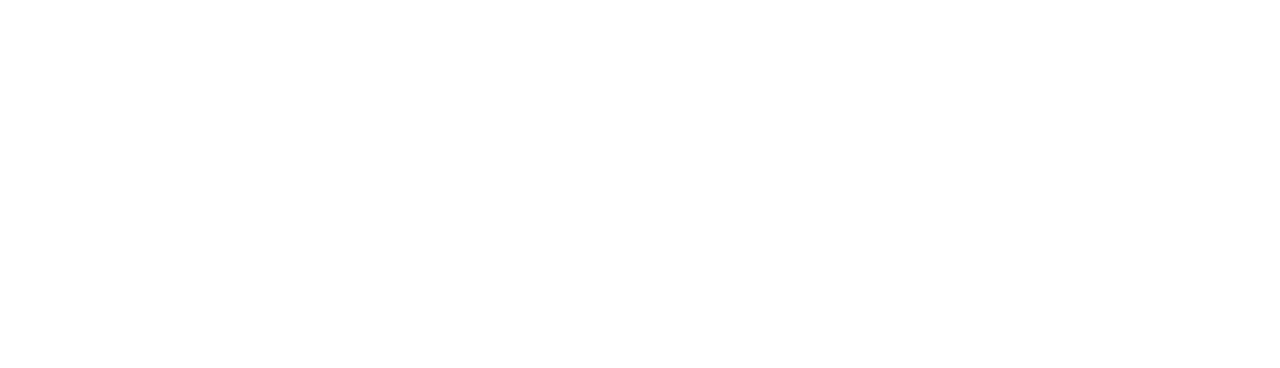
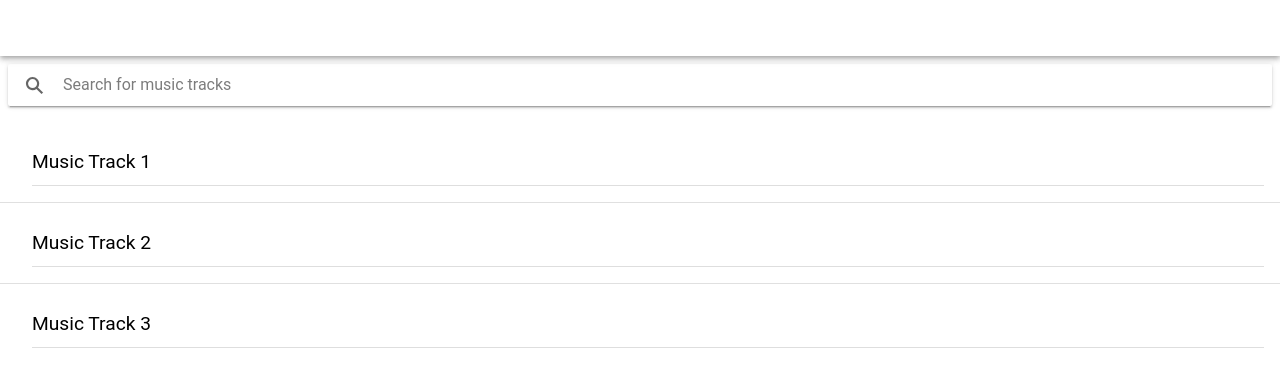
Before and after one commit to MASHAR27/BCHACKS2024, a React (Vite) app in the folder FrontEnd/: page /Share in a window 1280 px wide. Shown: the top 368 px of the page. Built offline with nearby package versions, Linux system fonts and the light colour scheme.

Commit message:
Done with the Sharing option

```diff
--- a/FrontEnd/src/App.tsx
+++ b/FrontEnd/src/App.tsx
@@ -7,6 +7,8 @@ import Generator from './pages/Generator';
 
 import PlayList from './pages/PlayList';
 import Stats from './pages/Statistics';
+
+import Share from './pages/Share';
 
 import '@ionic/react/css/core.css';
 
@@ -36,6 +38,8 @@ const App: React.FC = () => (
       <Route exact path="/PlayList" component={PlayList} />
       <Route exact path="/Generator" component={Generator} />
       <Route exact path="/Archive" component={Archive} />
+
+      <Route exact path="/Share" component={Share} />
         <Route exact path="/home">
           <Home />
         </Route>
--- /dev/null
+++ b/FrontEnd/src/pages/Share.tsx
@@ -0,0 +1,90 @@
+import React, { useState } from 'react';
+import {
+  IonContent,
+  IonHeader,
+  IonPage,
+  IonTitle,
+  IonToolbar,
+  IonSearchbar,
+  IonList,
+  IonItem,
+  IonLabel,
+  IonButton
+} from '@ionic/react';
+
+const Stats: React.FC = () => {
+  const [searchText, setSearchText] = useState('');
+  const [selectedMusic, setSelectedMusic] = useState(null);
+  const [musicTracks, setMusicTracks] = useState([
+    { id: 1, title: 'Music Track 1', url: 'url-to-track-1.mp3' },
+    { id: 2, title: 'Music Track 2', url: 'url-to-track-2.mp3' },
+    { id: 3, title: 'Music Track 3', url: 'url-to-track-3.mp3' },
+    // ... more music tracks
+  ]);
+
+  const filteredMusicTracks = musicTracks.filter(track =>
+    track.title.toLowerCase().includes(searchText.toLowerCase())
+  );
+
+  const handleDownload = () => {
+    if (selectedMusic) {
+      // Implement download logic here
+      console.log('Downloading:', selectedMusic.url);
+    }
+  };
+
+  const handleEmailShare = () => {
+    if (selectedMusic) {
+      // Implement email sharing logic here
+      console.log('Sharing on email:', selectedMusic.url);
+    }
+  };
+
+  const handleInstagramShare = () => {
+    if (selectedMusic) {
+      // Implement Instagram sharing logic here
+      console.log('Sharing on Instagram:', selectedMusic.url);
+    }
+  };
+
+  return (
+    <IonPage>
+      <IonHeader>
+        <IonToolbar>
+          <IonTitle>Your Listening Habits</IonTitle>
+        </IonToolbar>
+      </IonHeader>
+      <IonContent fullscreen>
+        <IonHeader collapse="condense">
+          <IonToolbar>
+            <IonTitle size="large">Your Listening Habits</IonTitle>
+          </IonToolbar>
+        </IonHeader>
+
+        <IonSearchbar
+          value={searchText}
+          onIonChange={e => setSearchText(e.detail.value!)}
+          placeholder="Search for music tracks"
+        />
+
+        <IonList>
+          {filteredMusicTracks.map(track => (
+            <IonItem key={track.id} button onClick={() => setSelectedMusic(track)}>
+              <IonLabel>{track.title}</IonLabel>
+            </IonItem>
+          ))}
+        </IonList>
+
+        {selectedMusic && (
+          <div>
+            <IonButton onClick={handleDownload}>Download</IonButton>
+            <IonButton onClick={handleEmailShare}>Share on Email</IonButton>
+            <IonButton onClick={handleInstagramShare}>Share on Instagram</IonButton>
+          </div>
+        )}
+      </IonContent>
+    </IonPage>
+  );
+};
+
+export default Stats;
```
